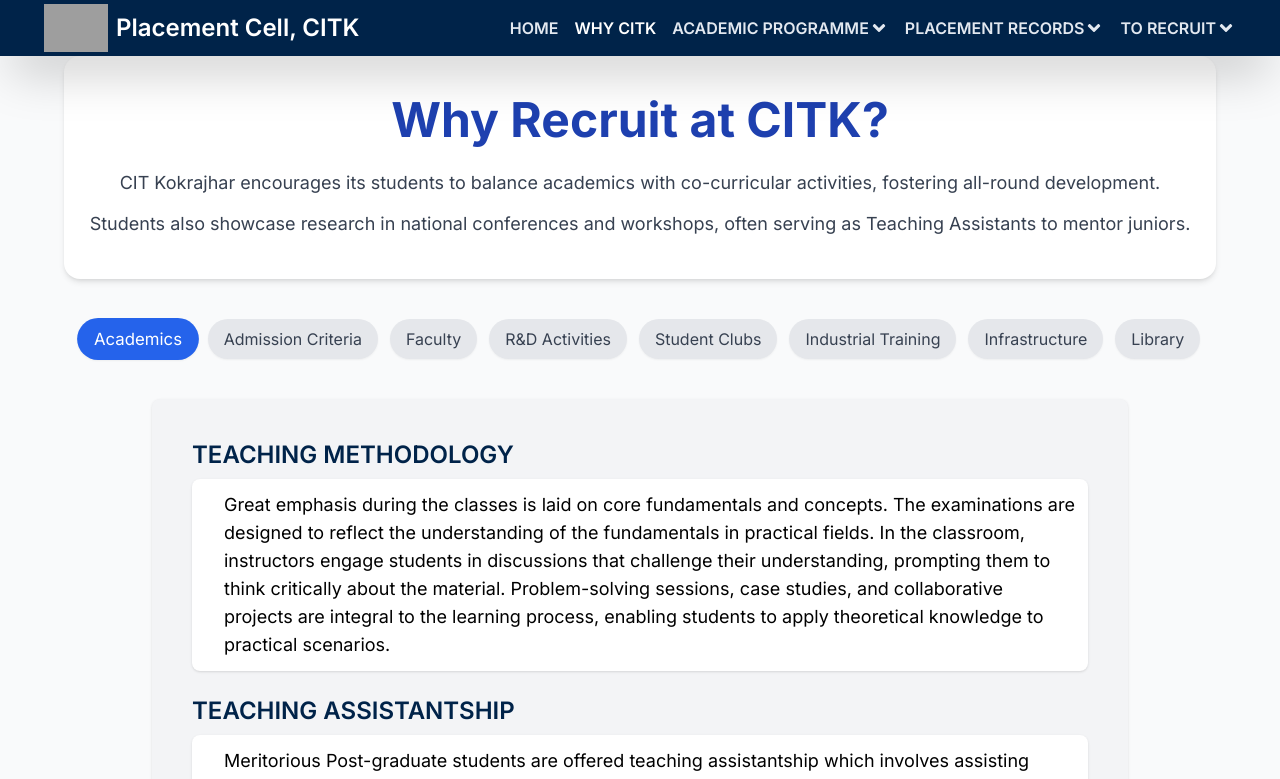
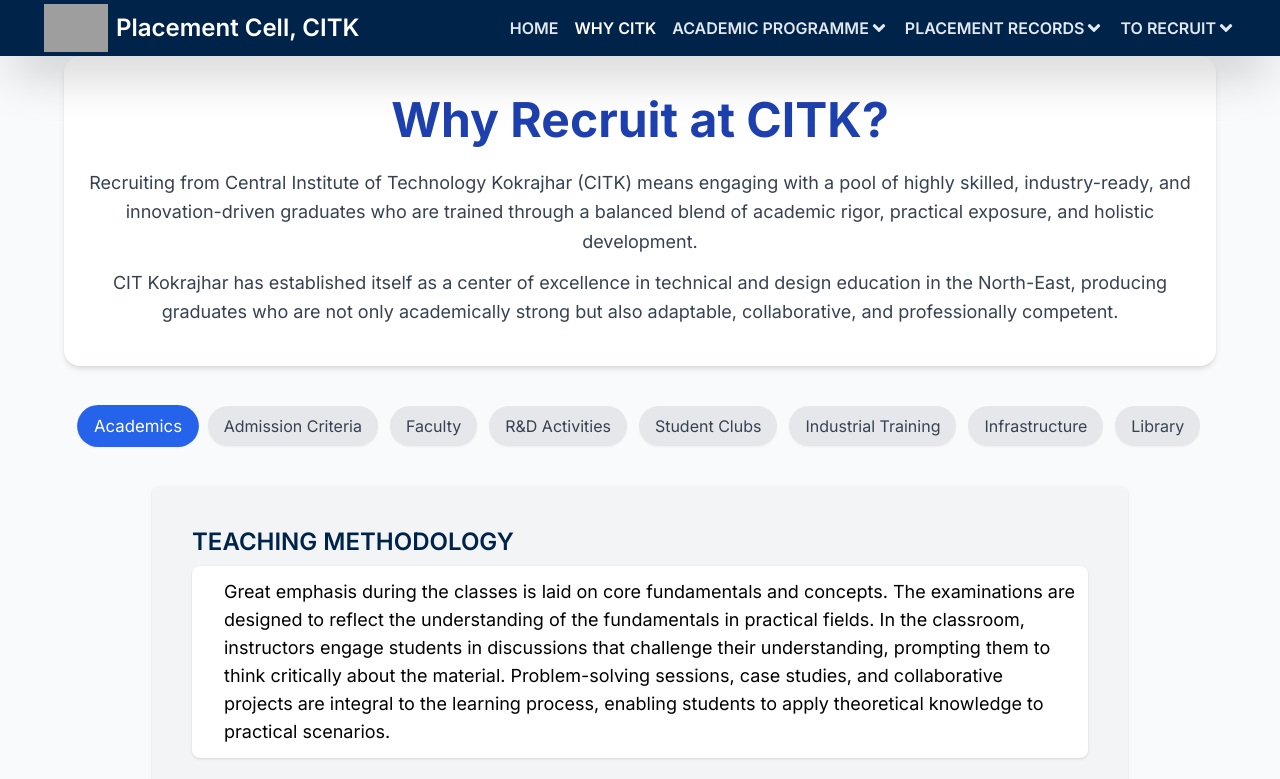
Before and after one commit to placementcellcitk/placementcellcitk.github.io, a Next.js app: page /whycitk in a window 1280 px wide. Shown: the top 779 px of the page. Built offline with nearby package versions, Linux system fonts and the light colour scheme; grey boxes are pictures that could not be loaded.

Commit message:
feat: Update Why CITK page content

```diff
--- a/src/app/whycitk/page.tsx
+++ b/src/app/whycitk/page.tsx
@@ -447,12 +447,10 @@
           Why Recruit at CITK?
         </h1>
         <p className="text-gray-700 text-lg leading-relaxed mb-3 text-center">
-          CIT Kokrajhar encourages its students to balance academics with
-          co-curricular activities, fostering all-round development.
+          Recruiting from Central Institute of Technology Kokrajhar (CITK) means engaging with a pool of highly skilled, industry-ready, and innovation-driven graduates who are trained through a balanced blend of academic rigor, practical exposure, and holistic development.
         </p>
         <p className="text-gray-700 text-lg leading-relaxed text-center">
-          Students also showcase research in national conferences and workshops,
-          often serving as Teaching Assistants to mentor juniors.
+          CIT Kokrajhar has established itself as a center of excellence in technical and design education in the North-East, producing graduates who are not only academically strong but also adaptable, collaborative, and professionally competent.
         </p>
       </div>
 
```
